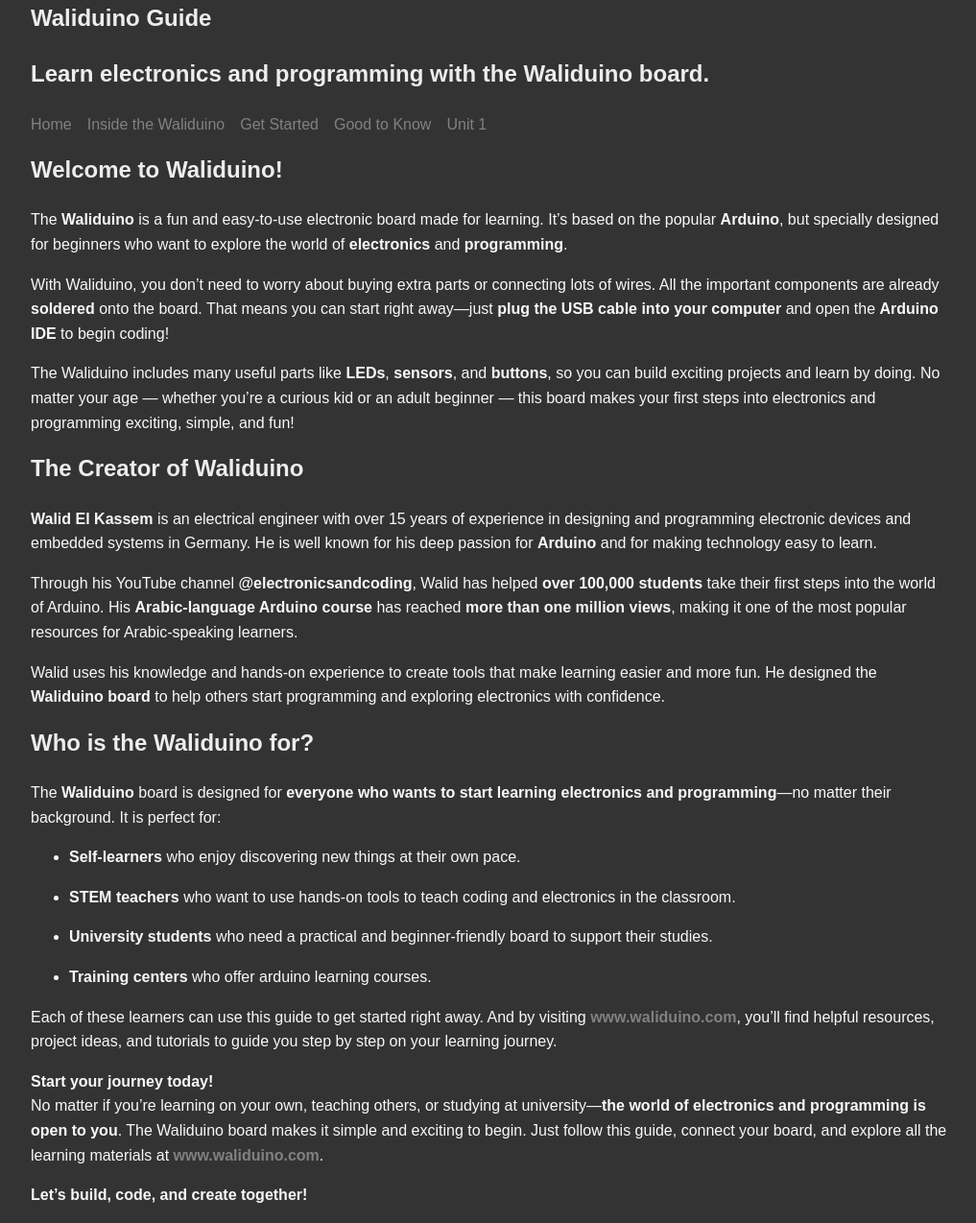
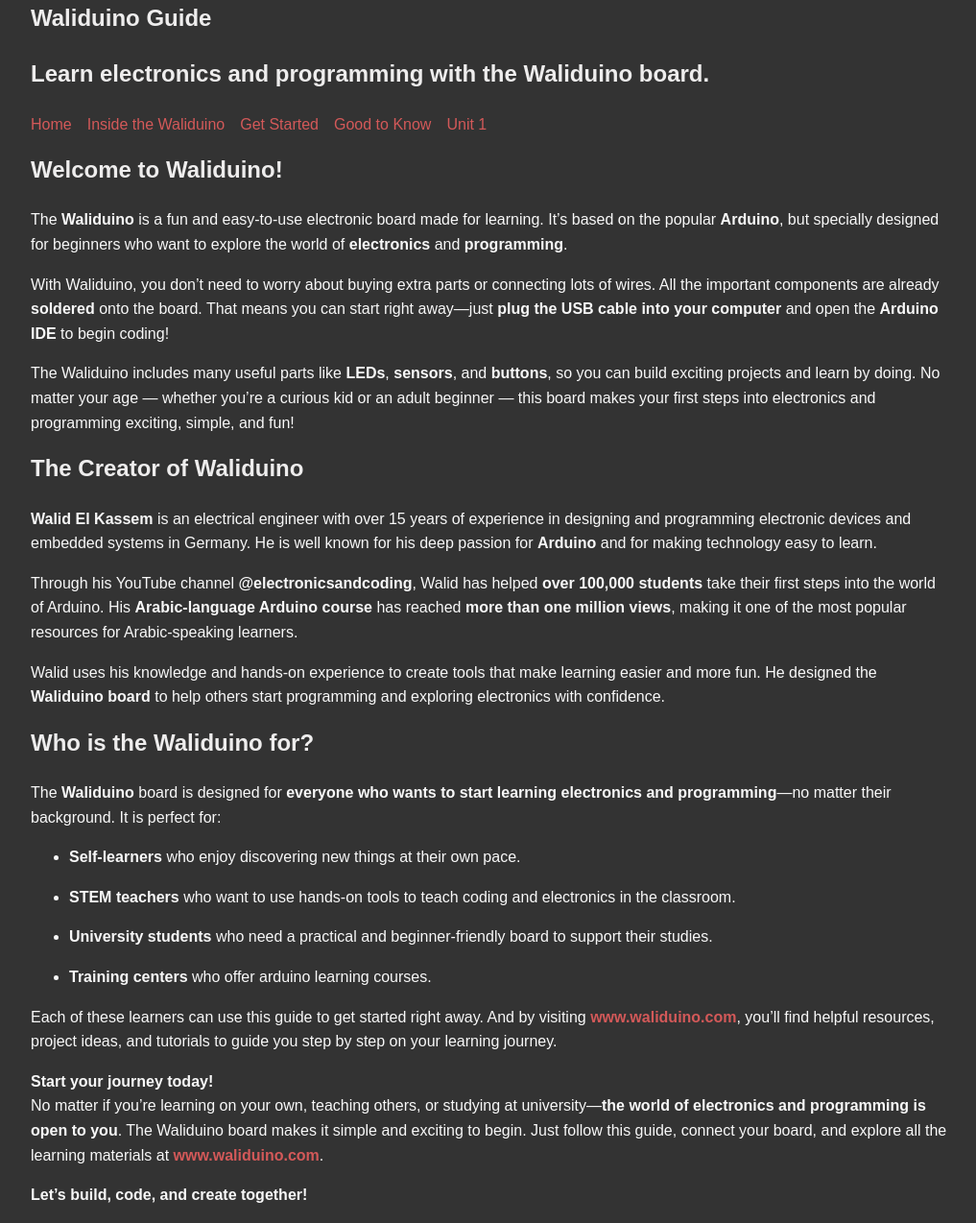
Before and after one commit to WalidElKassem/WaliduinoGuide, a Jekyll site: the page built from index.md, in a window 1280 px wide. Shown: the whole page at 96% size, without its empty margins (128-1145 px from the left). Built offline with Jekyll 4.4.1, drawn with Linux system fonts in a browser that asks for light colours.

Commit message:
change menu color

```diff
--- a/assets/css/style.css
+++ b/assets/css/style.css
@@ -13,7 +13,7 @@
 }
 
 a {
-  color: #7f8183;
+  color: #d35959;
   text-decoration: none;
 }
 
```
